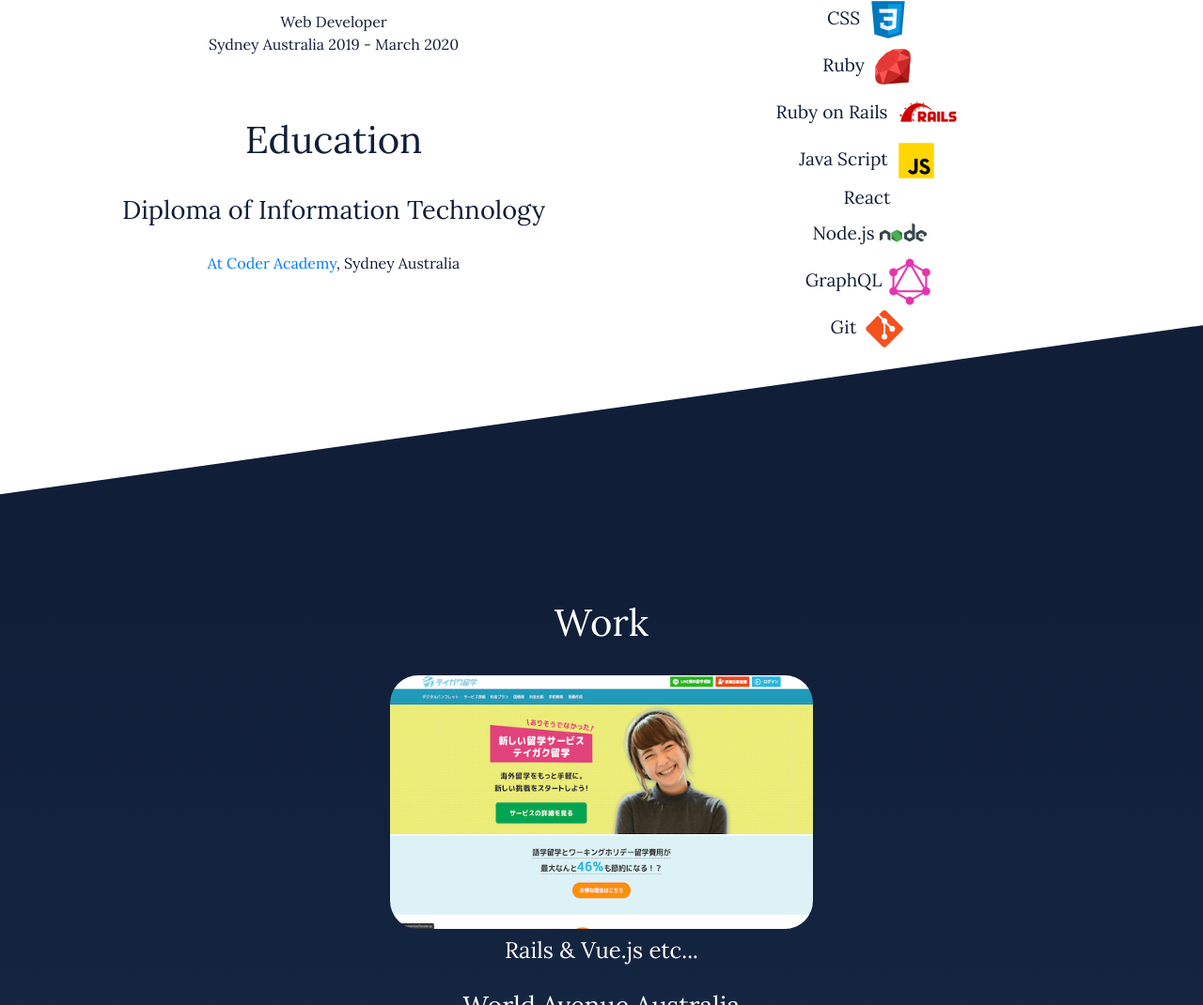
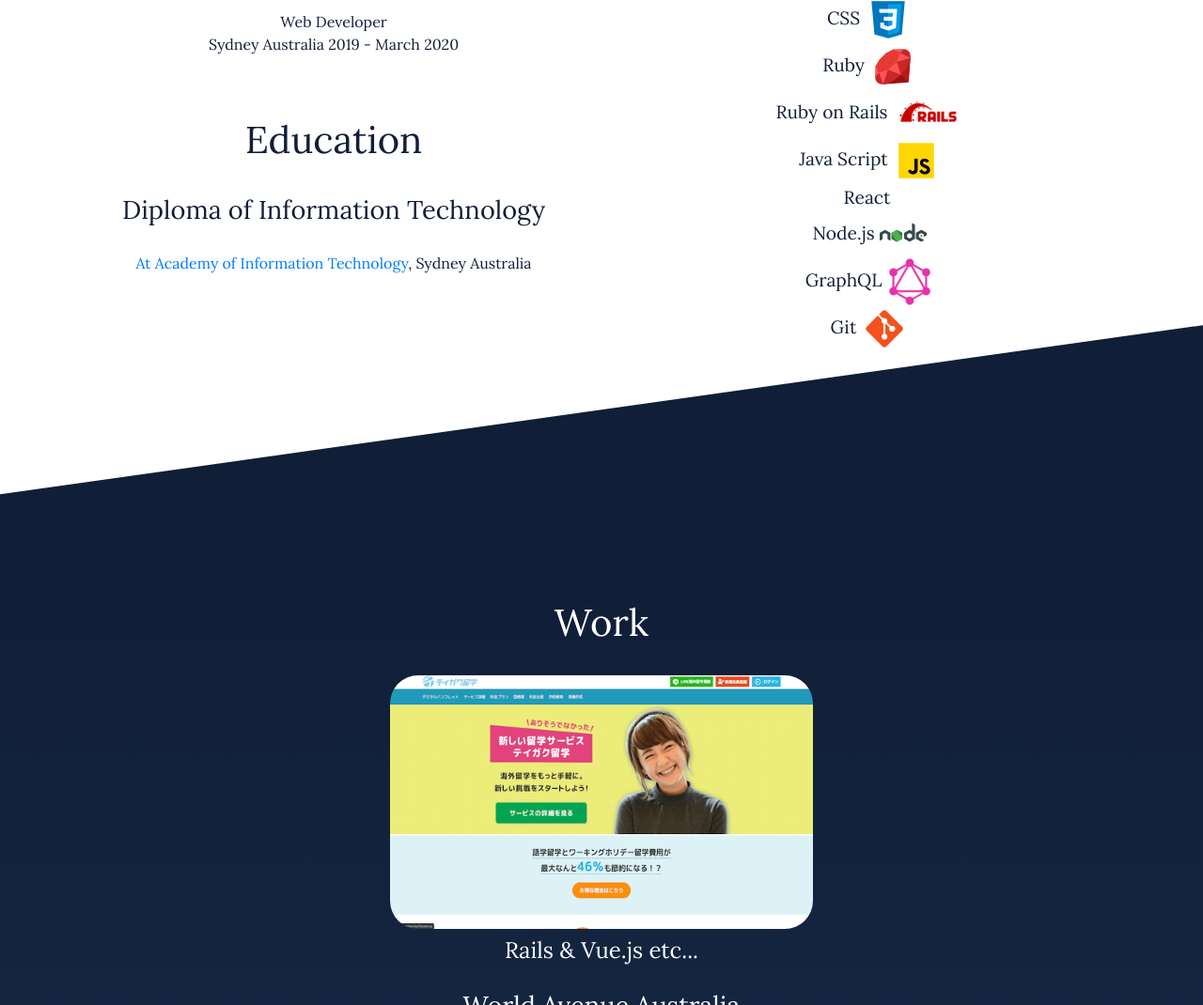
Before and after one commit to kats0323/2020portfolio, a plain HTML site: page index.html in a window 1280 px wide. Shown: the part 1811-2881 px from the top of the page at 94% size. Drawn offline with nearby package versions, Linux system fonts and the light colour scheme; a web font is replaced by a local one.

Commit message:
fix a bit

```diff
--- a/index.html
+++ b/index.html
@@ -93,7 +93,7 @@
                             Diploma of Information Technology
                         </div>
                         <br>
-                        <a href="https://coderacademy.edu.au/">At Coder Academy</a>, Sydney Australia
+                        <a href="https://www.ait.edu.au/">At Academy of Information Technology</a>, Sydney Australia
                     </div>
                 </div>
                 <div class="col-xs-12 col-md-6">
```
